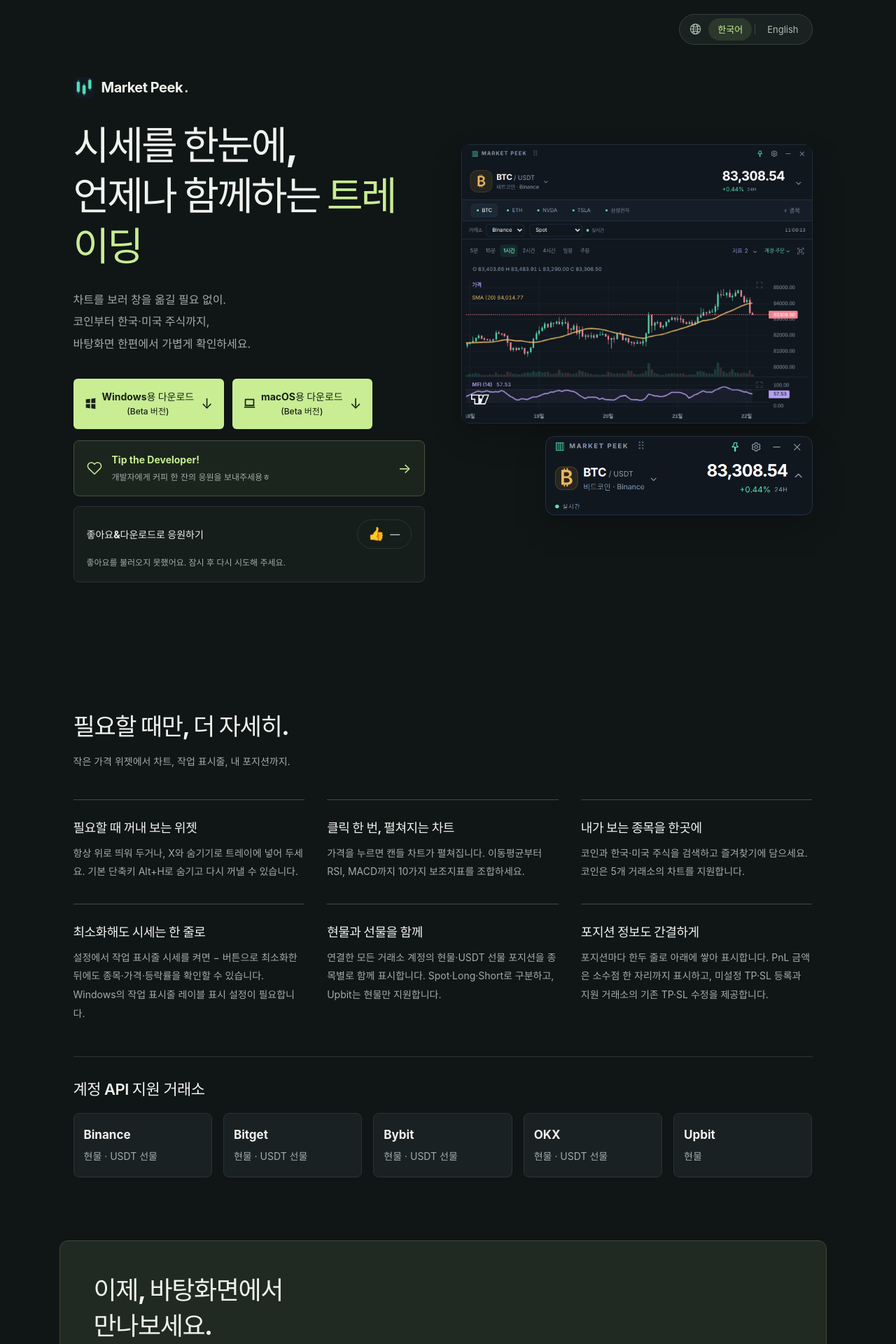
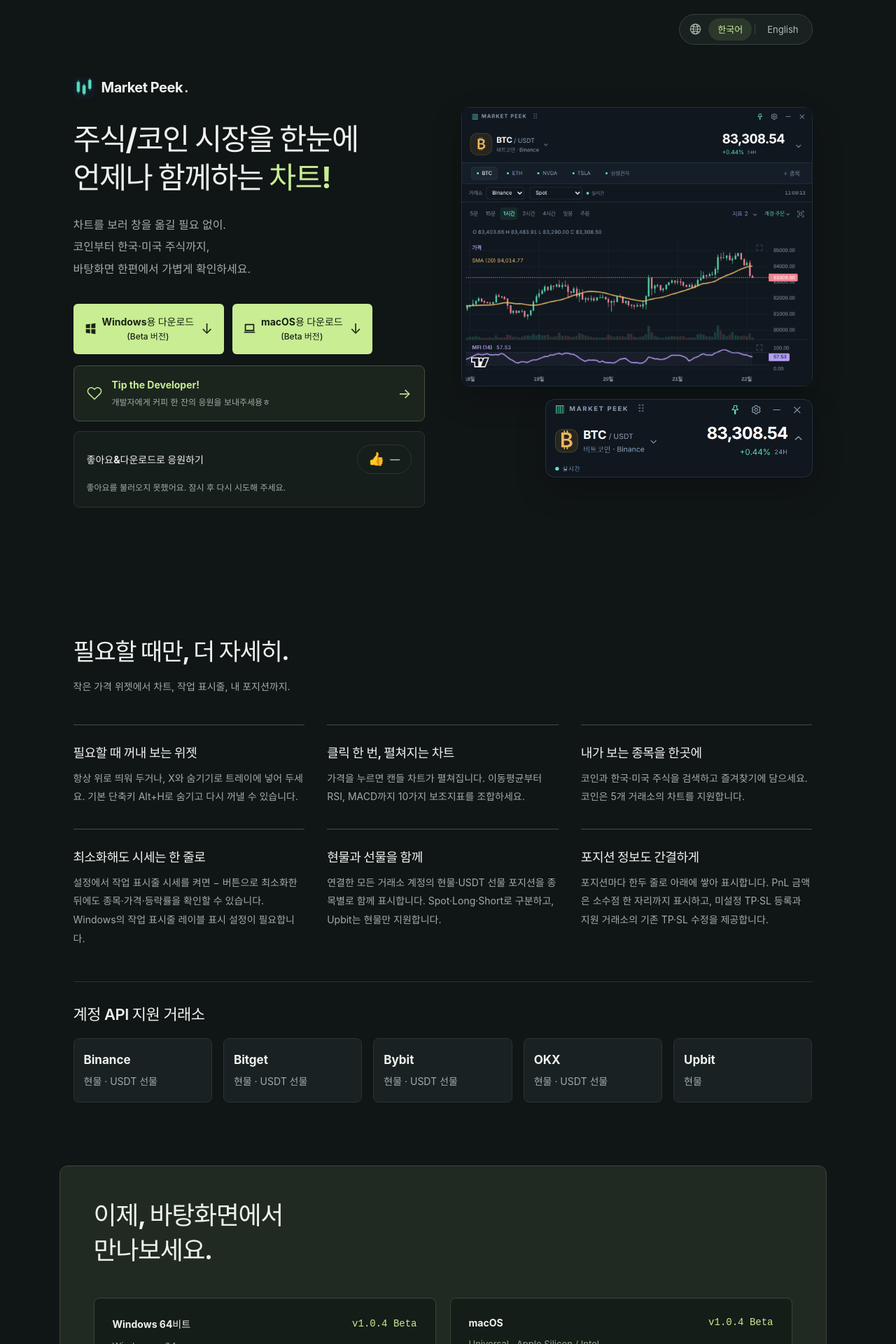
Before and after one commit to Duki-Programming/duki-programming.github.io, a Jekyll site: the page built from market-peek/index.html, in a window 1280 px wide. Shown: the top 1920 px of the page at 70% size. Built offline with Jekyll 4.4.1, drawn with Linux system fonts in a browser that asks for light colours; some web fonts are replaced.

Commit message:
Keep revised Korean headline phrases on separate unbroken lines

```diff
--- a/_data/market_peek_copy.yml
+++ b/_data/market_peek_copy.yml
@@ -28,7 +28,7 @@
     network_note: USDT를 TRON(TRC20) 네트워크로만 보내주세요. 다른 코인이나 네트워크로 보내면 자산을 잃을 수 있습니다.
   skip: 본문으로 이동
   language_navigation: 웹사이트 언어
-  hero_title: "시세를 한눈에,<br>언제나 함께하는 <span>트레이딩</span>"
+  hero_title: "<span class='hero-title-line'>주식/코인 시장을 한눈에</span><span class='hero-title-line'>언제나 함께하는 <span class='hero-title-accent'>차트!</span></span>"
   intro: "차트를 보러 창을 옮길 필요 없이.<br>코인부터 한국·미국 주식까지,<br>바탕화면 한편에서 가볍게 확인하세요."
   windows_download: Windows용 다운로드
   mac_download: macOS용 다운로드
--- a/assets/css/market-peek.css
+++ b/assets/css/market-peek.css
@@ -112,3 +112,9 @@
 @media (max-width: 480px) {
   .tip-dialog { padding: 28px 22px 22px; }
 }
+
+/* Size the Korean headline to its actual column, keeping each phrase intact. */
+html[lang="ko"] .hero-copy { min-width: 0; container-type: inline-size; }
+html[lang="ko"] #hero-title { font-size: min(52px, 8.5cqw); letter-spacing: -.04em; }
+#hero-title > .hero-title-line { display: block; white-space: nowrap; color: inherit; }
+#hero-title .hero-title-accent { color: var(--accent); }
--- a/market-peek/index.html
+++ b/market-peek/index.html
@@ -1,7 +1,7 @@
 ---
 layout: product
 title: Market Peek
-tagline: 시세를 한눈에, 언제나 함께하는 트레이딩
+tagline: 주식/코인 시장을 한눈에, 언제나 함께하는 차트!
 description: 코인과 한국·미국 주식 시세를 바탕화면에서 확인하는 Windows·macOS 앱입니다.
 lang: ko
 product: market-peek
```
